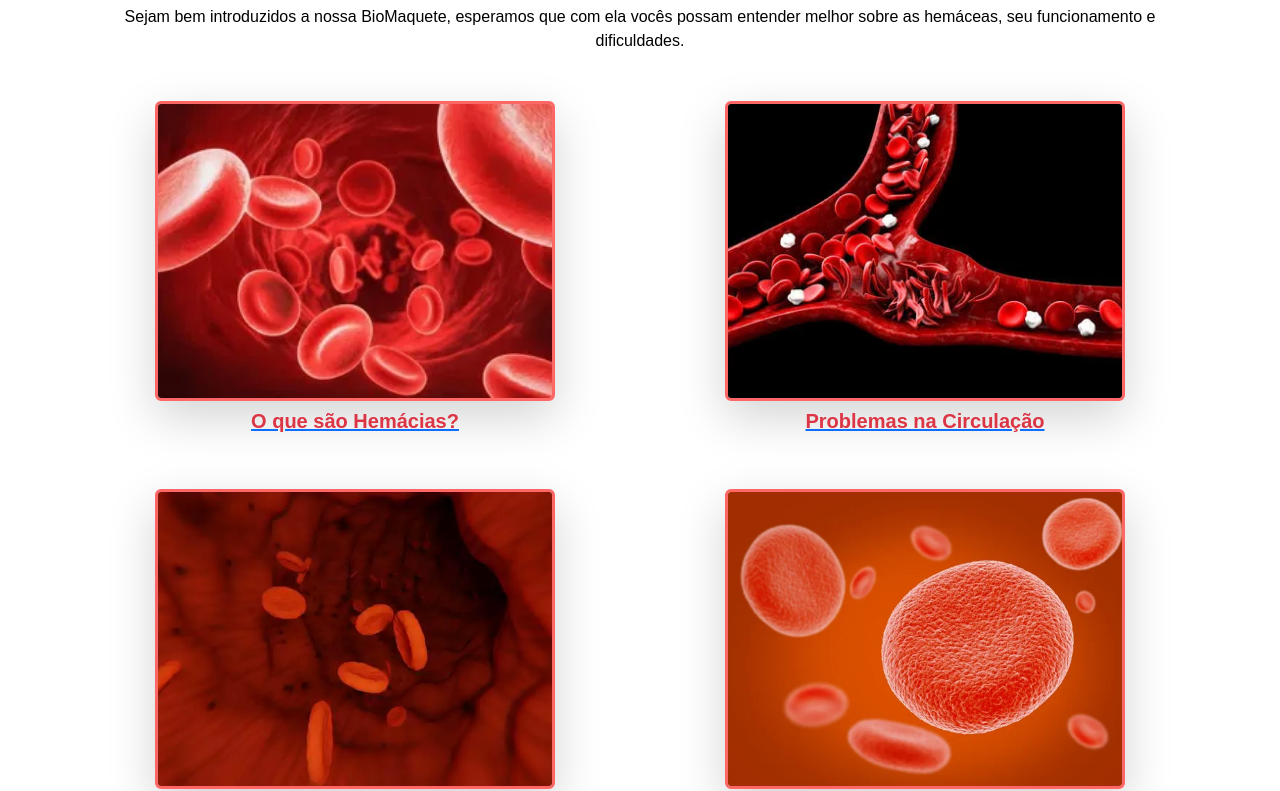
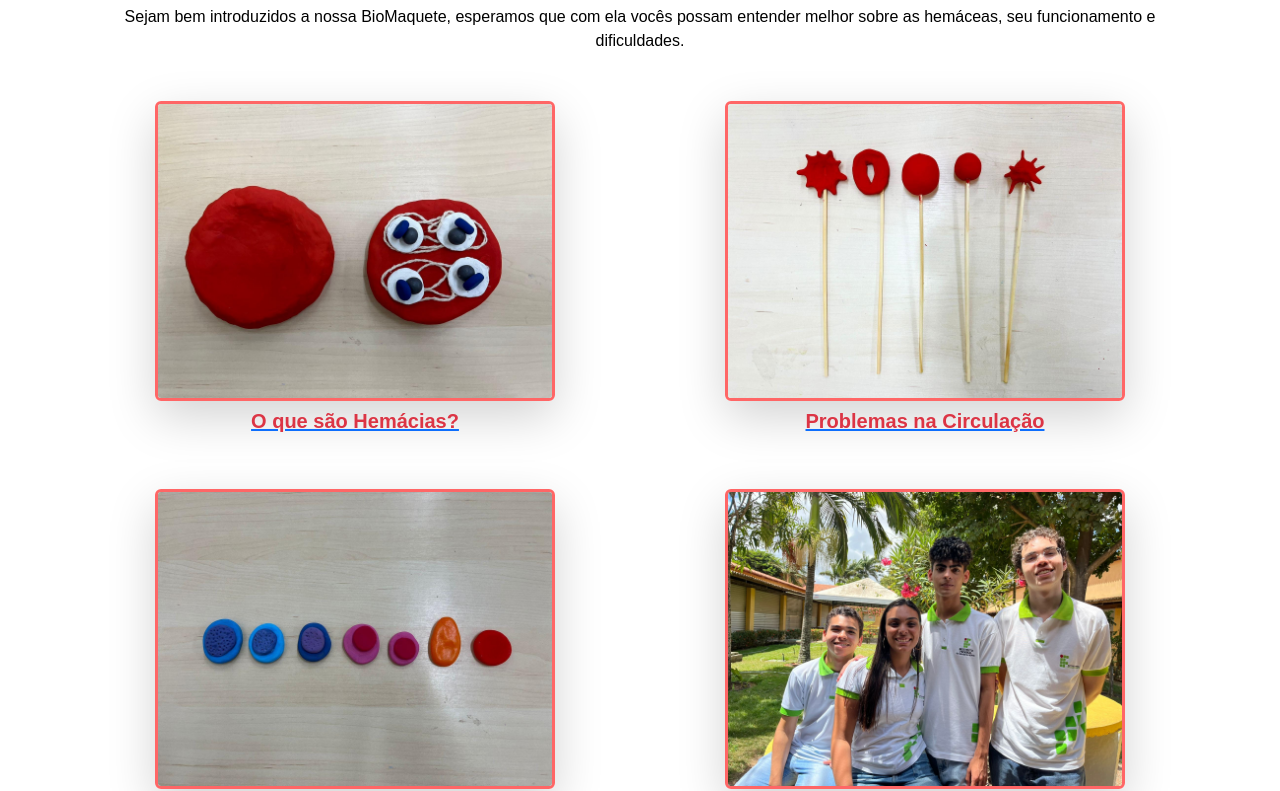
Before and after one commit to Dudix7564/BioMaket, a plain HTML site: page index.html in a window 1280 px wide. Shown: the part 161-952 px from the top of the page. Drawn offline with nearby package versions, Linux system fonts and the light colour scheme.

Commit message:
principal

```diff
--- a/index.html
+++ b/index.html
@@ -36,13 +36,13 @@
     <div class="row text-center mt-5">
       <div class="col-md-6">
         <a href="/BioMaket/HTML/oquesao.html">
-          <img src="/BioMaket/FOTOS/hemáceas.jpeg" alt="O que são Hemácias" class="img-fluid shadow-lg rounded img-padrao">
+          <img src="/BioMaket/FOTOS/hemacias.jpeg" alt="O que são Hemácias" class="img-fluid shadow-lg rounded img-padrao">
           <h3 class="text-danger mt-2">O que são Hemácias?</h3>
         </a>
       </div>
       <div class="col-md-6">
         <a href="/BioMaket/HTML/problemas.html">
-          <img src="/BioMaket/FOTOS/problemas.jpeg" alt="Problemas na circulação" class="img-fluid shadow-lg rounded img-padrao">
+          <img src="/BioMaket/FOTOS/anemias1.jpeg" alt="Problemas na circulação" class="img-fluid shadow-lg rounded img-padrao">
           <h3 class="text-danger mt-2">Problemas na Circulação</h3>
         </a>
       </div>
@@ -50,13 +50,13 @@
     <div class="row text-center mt-5">
       <div class="col-md-6">
         <a href="/BioMaket/HTML/linhadotempo.html">
-          <img src="/BioMaket/FOTOS/teste2.jpg" alt="Linha do Tempo" class="img-fluid shadow-lg rounded img-padrao">
+          <img src="/BioMaket/FOTOS/ciclodevida.jpeg" alt="Linha do Tempo" class="img-fluid shadow-lg rounded img-padrao">
           <h3 class="text-danger mt-2">Linha do Tempo</h3>
         </a>
       </div>
       <div class="col-md-6">
         <a href="#quem-somos-nos">
-          <img src="/BioMaket/FOTOS/teste.jpg" alt="Quem Somos" class="img-fluid shadow-lg rounded img-padrao">
+          <img src="/BioMaket/FOTOS/quemsomos.jpeg" alt="Quem Somos" class="img-fluid shadow-lg rounded img-padrao">
           <h3 class="text-danger mt-2">Quem Somos Nós</h3>
         </a>
       </div>
```
